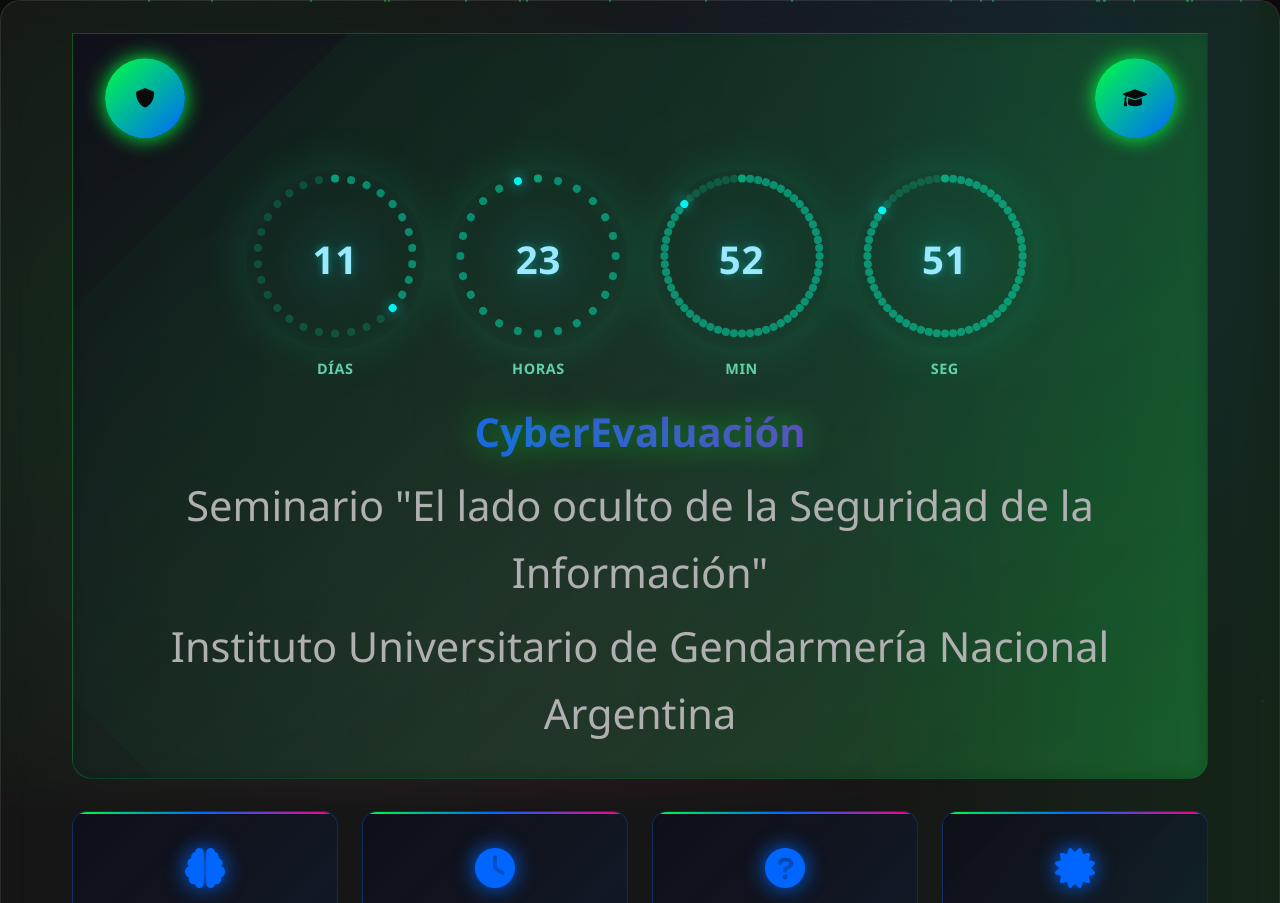
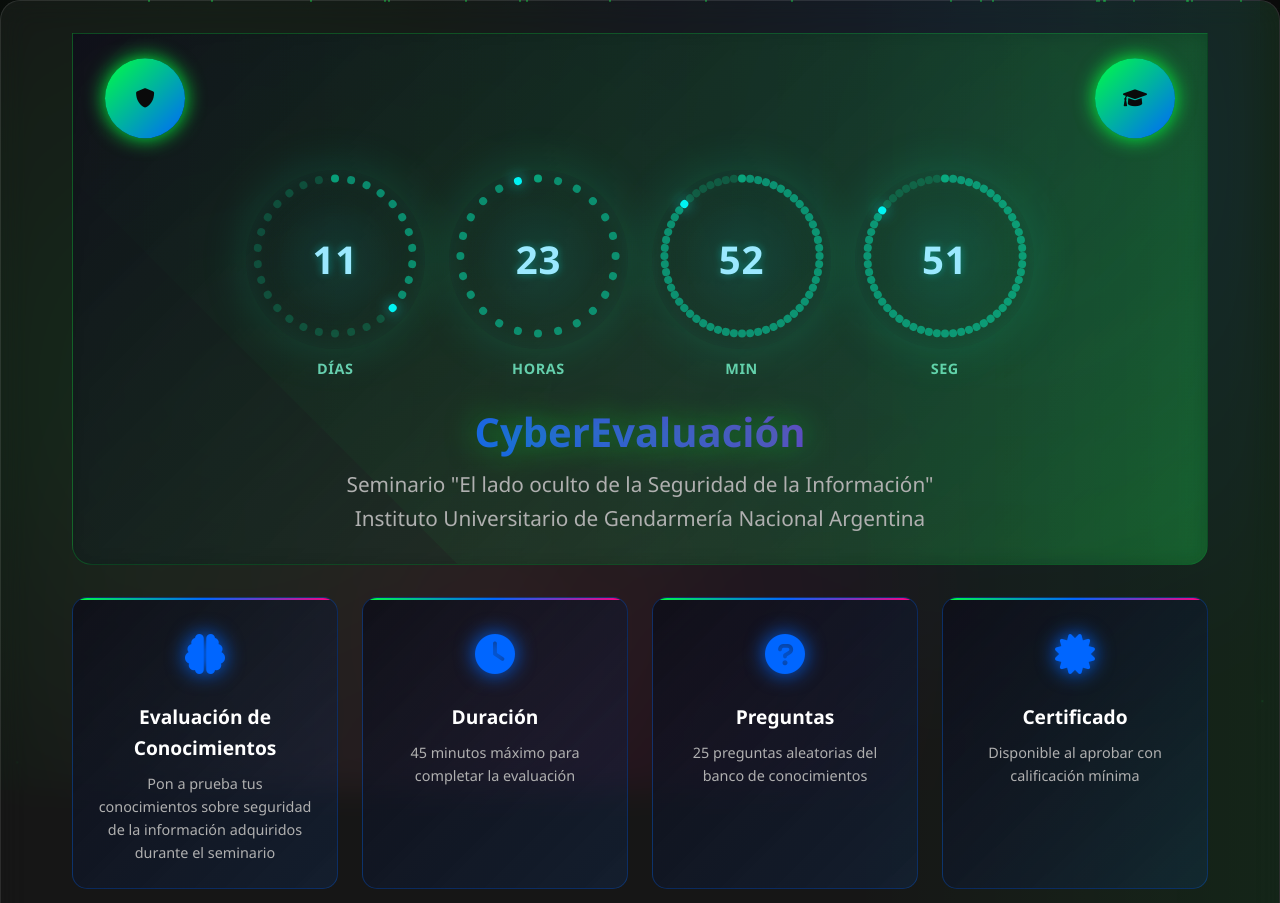
Before and after one commit to canaric/cyberevaluacion, a website: page index.html in a window 1280 px wide. Shown: the top 903 px of the page. Drawn offline with nearby package versions, Linux system fonts and the light colour scheme.

Commit message:
Update styles.css

```diff
--- a/styles.css
+++ b/styles.css
@@ -169,14 +169,17 @@
     50% { background-position: 100% 50%; }
 }
 
-.subtitle {
-    text-align: center;
-    color: var(--text-secondary);
-    font-size: calc(1.015 * clamp(1.6rem, 2.2vw + 0.8rem, 2.8rem));
-    margin-top: 0.5rem;
-    position: relative;
-    z-index: 2;
+/* Subtítulo al 50% del tamaño anterior (+1.5% aplicado) */
+.subtitle{
+  text-align: center;
+  color: var(--text-secondary);
+  font-size: calc(0.5 * 1.015 * clamp(1.6rem, 2.2vw + 0.8rem, 2.8rem));
+  line-height: 1.25;
+  margin-top: 0.5rem;
+  position: relative;
+  z-index: 2;
 }
+
 
 /* Contenedor principal */
 .container {
```
